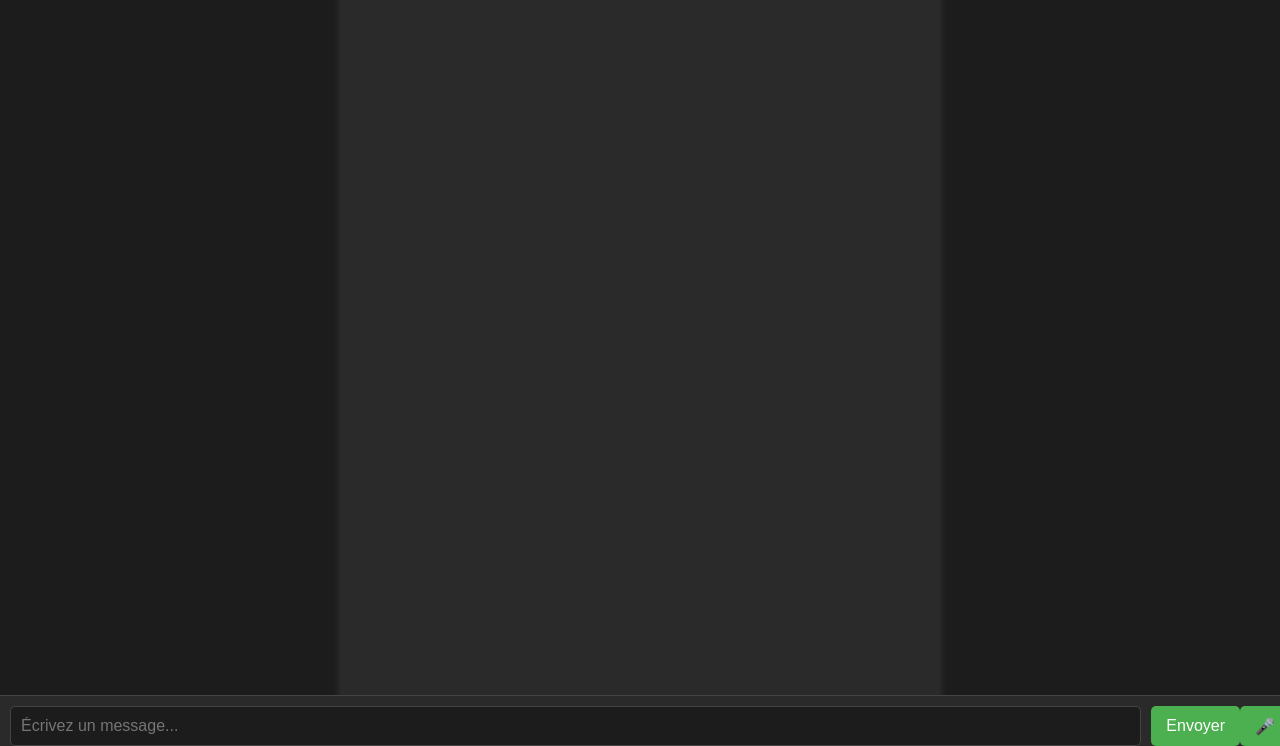
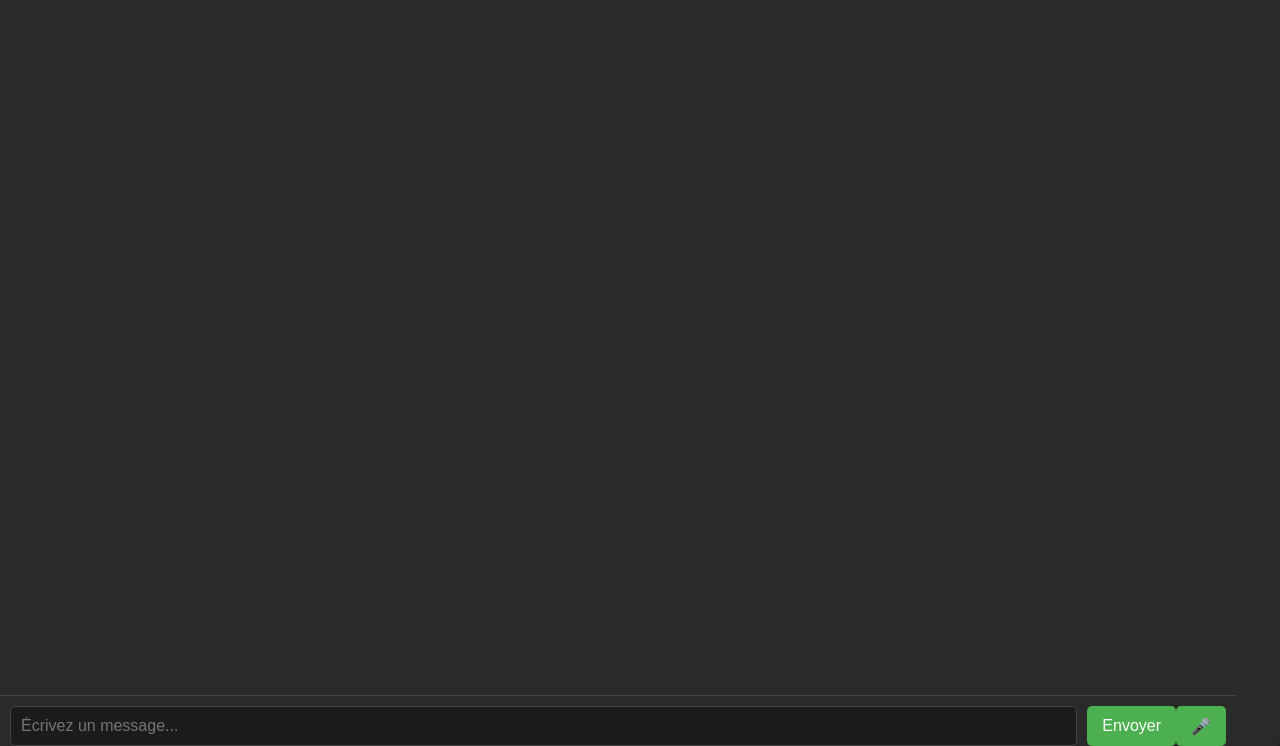
Before and after one commit to JeremyBRD/cat_boot, a website with bundled scripts: page index.html in a window 1280 px wide. Shown: the part 54-800 px from the top of the page. Built offline with nearby package versions, Linux system fonts and the light colour scheme.

Commit message:
fix front

```diff
--- a/styles.css
+++ b/styles.css
@@ -14,7 +14,6 @@ body {
 
 .chat-container {
   width: 100%;
-  max-width: 600px;
   height: 100vh;
   background: #2a2a2a;
   border-radius: 10px;
@@ -34,6 +33,7 @@ body {
 
 .chat-messages {
   padding: 15px;
+  padding-bottom: 75px;
   flex: 1;
   overflow-y: auto;
   display: flex;
@@ -66,7 +66,7 @@ body {
   position: fixed;
   bottom: 0;
   left: 0;
-  width: 100%;
+  width: 95%;
   padding-bottom: env(safe-area-inset-bottom, 10px);
 }
 
@@ -109,7 +109,7 @@ body {
   }
   .chat-input {
     padding: 10px;
-    bottom: 15px;
+    padding-bottom: 25px;
   }
   .chat-input button {
     flex-shrink: 0;
```
